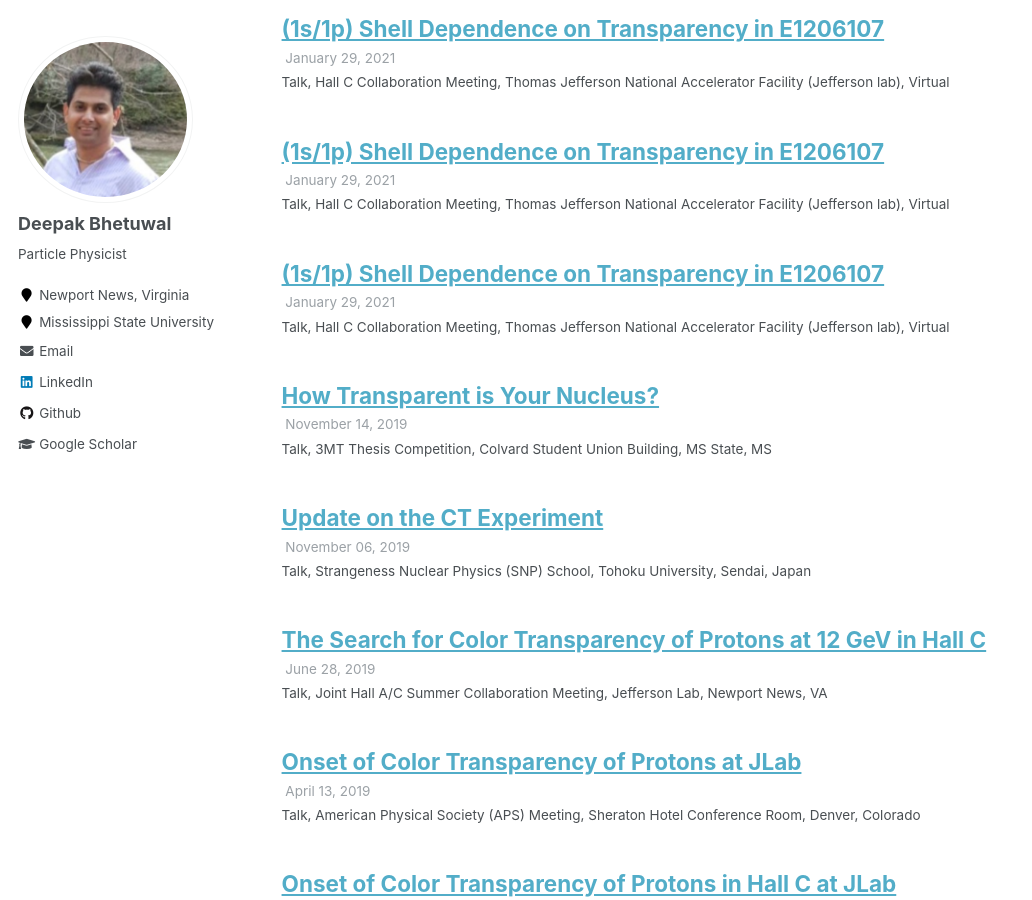
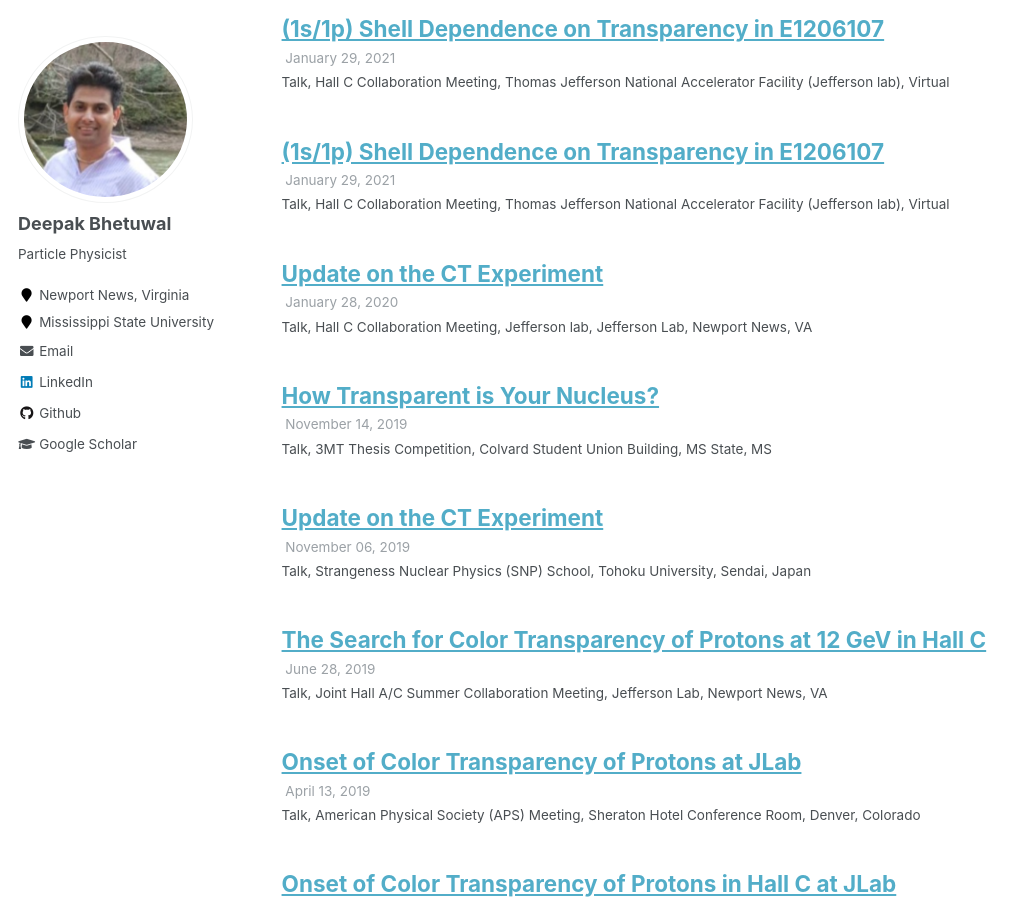
Before and after one commit to dkb208/dkb208.github.io, a Jekyll site: the page built from _pages/talks.html, in a window 1280 px wide and 900 px high, scrolled down 1397 px. Shown: the whole window, without its empty margins (0-1032 px from the left). Built offline with Jekyll 4.4.1, drawn with Linux system fonts in a browser that asks for light colours.

Commit message:
Update 2021-01-07.md

```diff
--- a/_talks/2021-01-07.md
+++ b/_talks/2021-01-07.md
@@ -1,9 +1,9 @@
 ---
-title: "(1s/1p) Shell Dependence on Transparency in E1206107"
+title: "Update on the CT Experiment"
 collection: talks
-type: "Talk, Hall C Collaboration Meeting"
-permalink: /talks/2014-03-01-talk-3
-venue: "Thomas Jefferson National Accelerator Facility (Jefferson lab)"
-date: 2021-01-29
-location: "Virtual"
+type: "Talk, Hall C Collaboration Meeting, Jefferson lab"
+permalink: /talks/2021-01-07
+venue: "Jefferson Lab"
+date: 2020-01-28
+location: "Newport News, VA"
 ---
```
